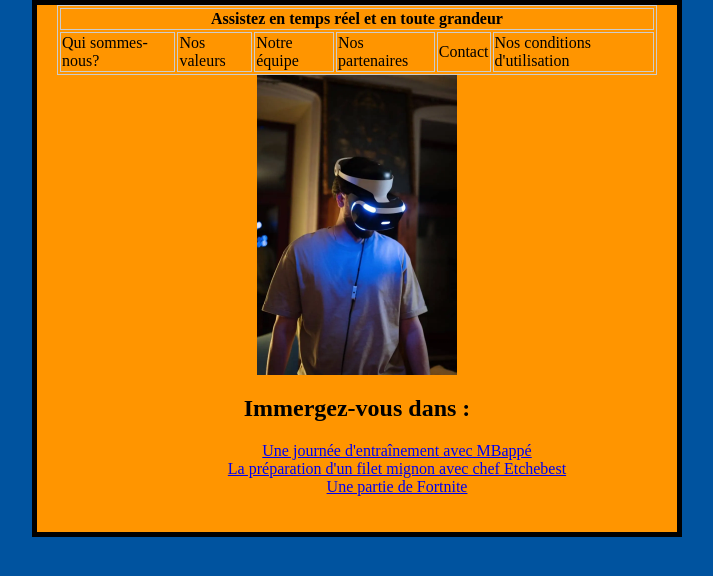
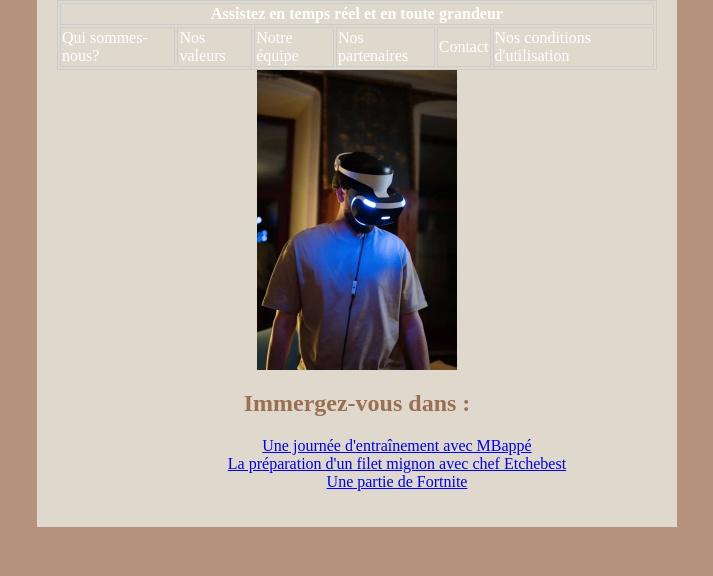
Before and after one commit to Gon32/SI, a plain HTML site: page index.html in a window 1280 px wide. Shown: the whole page, without its empty margins (283-996 px from the left). Drawn offline with Linux system fonts and the light colour scheme.

Commit message:
Update style.css

```diff
--- a/style.css
+++ b/style.css
@@ -1,13 +1,15 @@
-!Doctype html>
+<!Doctype html>
 html {
   font-size: 10px;
   font-family: 'Open Sans', sans-serif;
 }
 
-
 h1 {
   font-size: 60px;
   text-align: center;
+}
+th, tr{
+    color: white
 }
 
 p, li {
@@ -15,29 +17,29 @@ p, li {
   line-height: 2;
   letter-spacing: 1px;
 }
-
-
 html {
-  background-color: #00539F;
+  background-color: #b6927e;
 }
 
 body {
   width: 600px;
   margin: 0 auto;
-  background-color: #FF9500;
+  background-color: #dfd9cd;
   padding: 0 20px 20px 20px;
-  border: 5px solid black;
+  border: 5px brown;
 }
-
+H2 {
+    color: #9B7052
+}
 h1 {
   margin: 0;
   padding: 20px 0;
   color: #00539F;
-  text-shadow: 3px 3px 1px black;
+  text-color: 3px 3px 1px brown;
 }
 
 img {
   display: block;
-  margin: 0 auto;
+  margin: 4 auto;
 }
 </Doctype>
```
